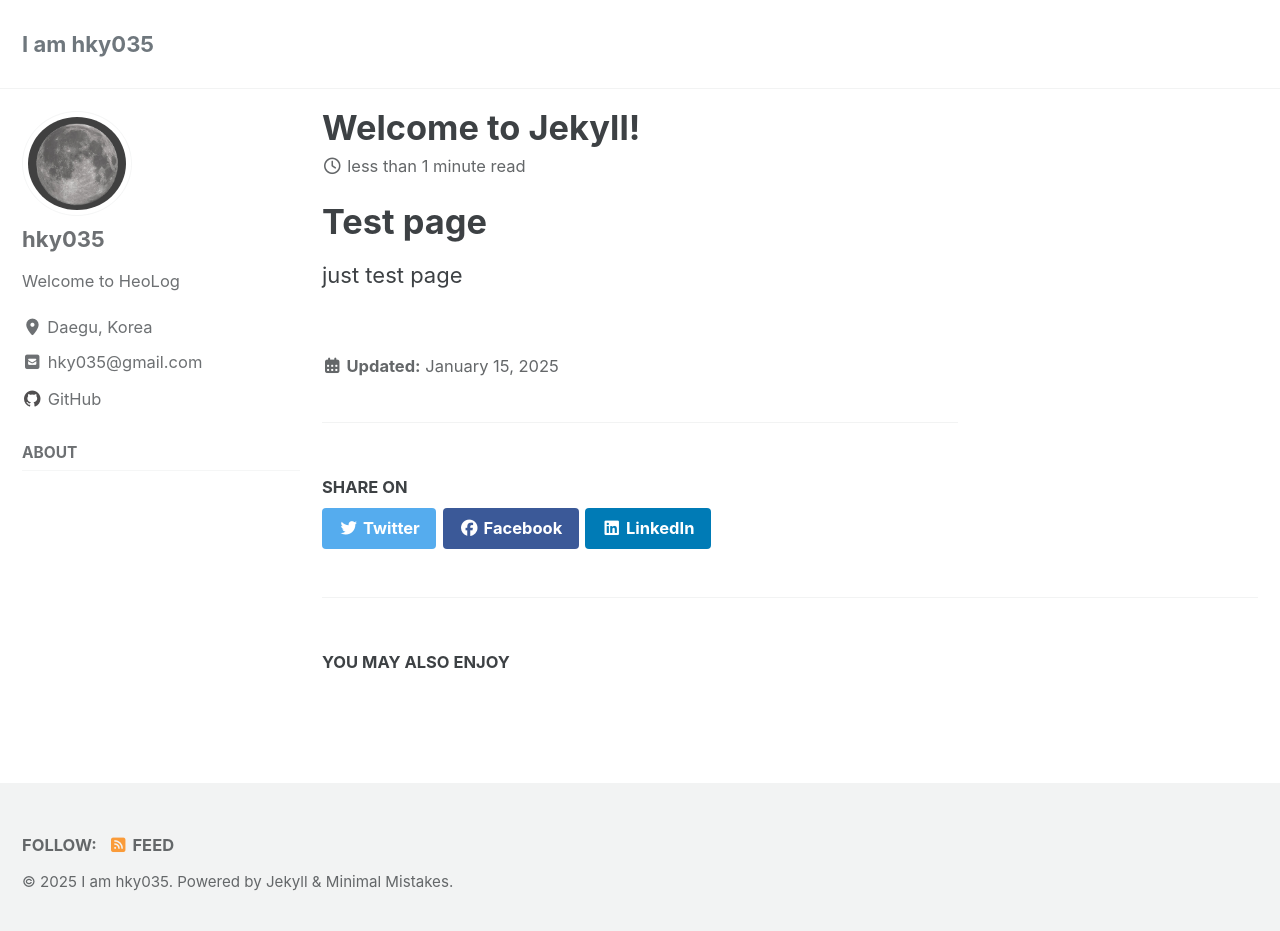
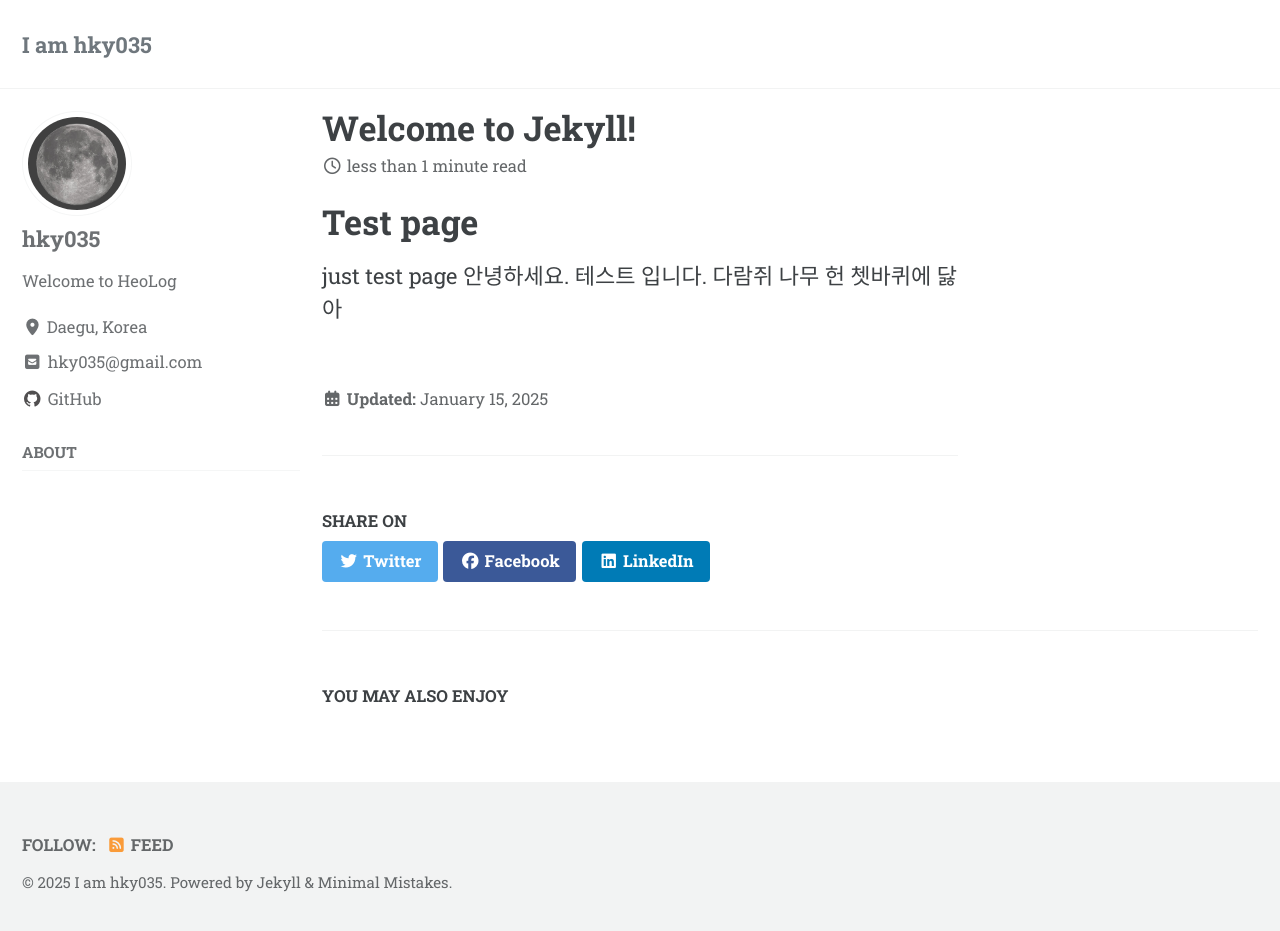
Before and after one commit to hky035/hky035.github.io, a Jekyll site: the page built from _posts/2025-01-15-welcome-to-jekyll.markdown, in a window 1280 px wide and 938 px high. Shown: the top 931 px of the window. Built offline with Jekyll 4.4.1, drawn with Linux system fonts in a browser that asks for light colours; cached includes are drawn as plain includes.

Commit message:
style: 폰트 추가 - RobotoSlab, Noto Sans KR

```diff
--- a/_includes/head/custom.html
+++ b/_includes/head/custom.html
@@ -3,3 +3,7 @@
 <!-- insert favicons. use https://realfavicongenerator.net/ -->
 
 <!-- end custom head snippets -->
+
+<link rel="preconnect" href="https://fonts.googleapis.com">
+<link rel="preconnect" href="https://fonts.gstatic.com" crossorigin>
+<link href="https://fonts.googleapis.com/css2?family=Noto+Sans+KR:wght@100..900&family=Roboto+Slab:wght@100..900&display=swap" rel="stylesheet">
--- a/_posts/2025-01-15-welcome-to-jekyll.markdown
+++ b/_posts/2025-01-15-welcome-to-jekyll.markdown
@@ -10,3 +10,6 @@ sidbar:
 # Test page
 
 just test page
+안녕하세요.
+테스트 입니다.
+다람쥐 나무 헌 쳇바퀴에 닳아
--- a/_sass/minimal-mistakes/_variables.scss
+++ b/_sass/minimal-mistakes/_variables.scss
@@ -16,10 +16,10 @@ $paragraph-indent: false !default; // true, false (default)
 $indent-var: 1.3em !default;
 
 /* system typefaces */
-$serif: Georgia, Times, serif !default;
-$sans-serif: -apple-system, BlinkMacSystemFont, "Roboto", "Segoe UI",
+$serif: 'Roboto Slab', Georgia, Times, serif !default;
+$sans-serif: 'Roboto Slab', "Noto Sans KR", -apple-system, BlinkMacSystemFont, "Roboto", "Segoe UI",
   "Helvetica Neue", "Lucida Grande", Arial, sans-serif !default;
-$monospace: Monaco, Consolas, "Lucida Console", monospace !default;
+$monospace: 'Roboto Slab', "Noto Sans KR", Monaco, Consolas, "Lucida Console", monospace !default;
 
 /* sans serif typefaces */
 $sans-serif-narrow: $sans-serif !default;
```
